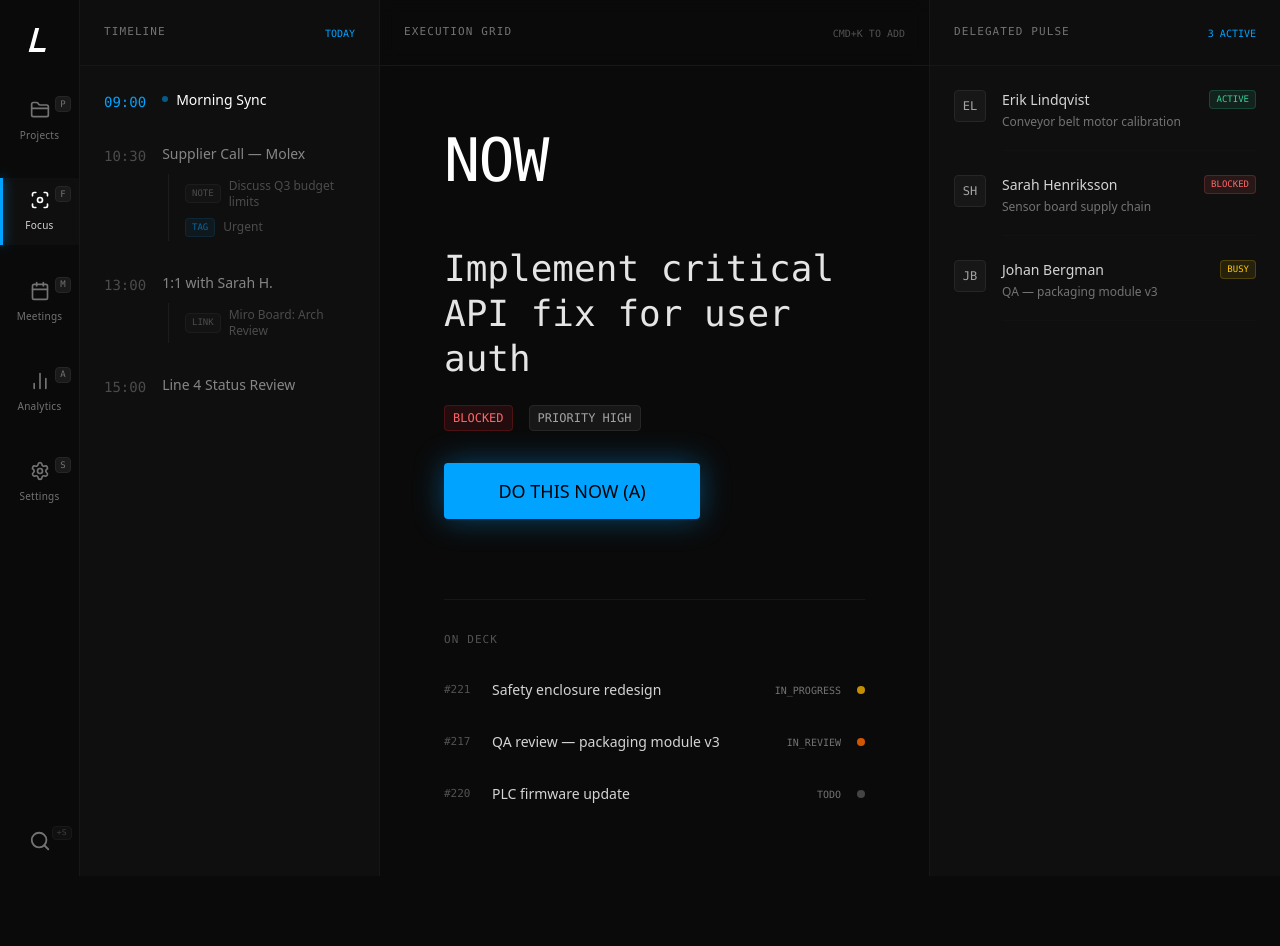
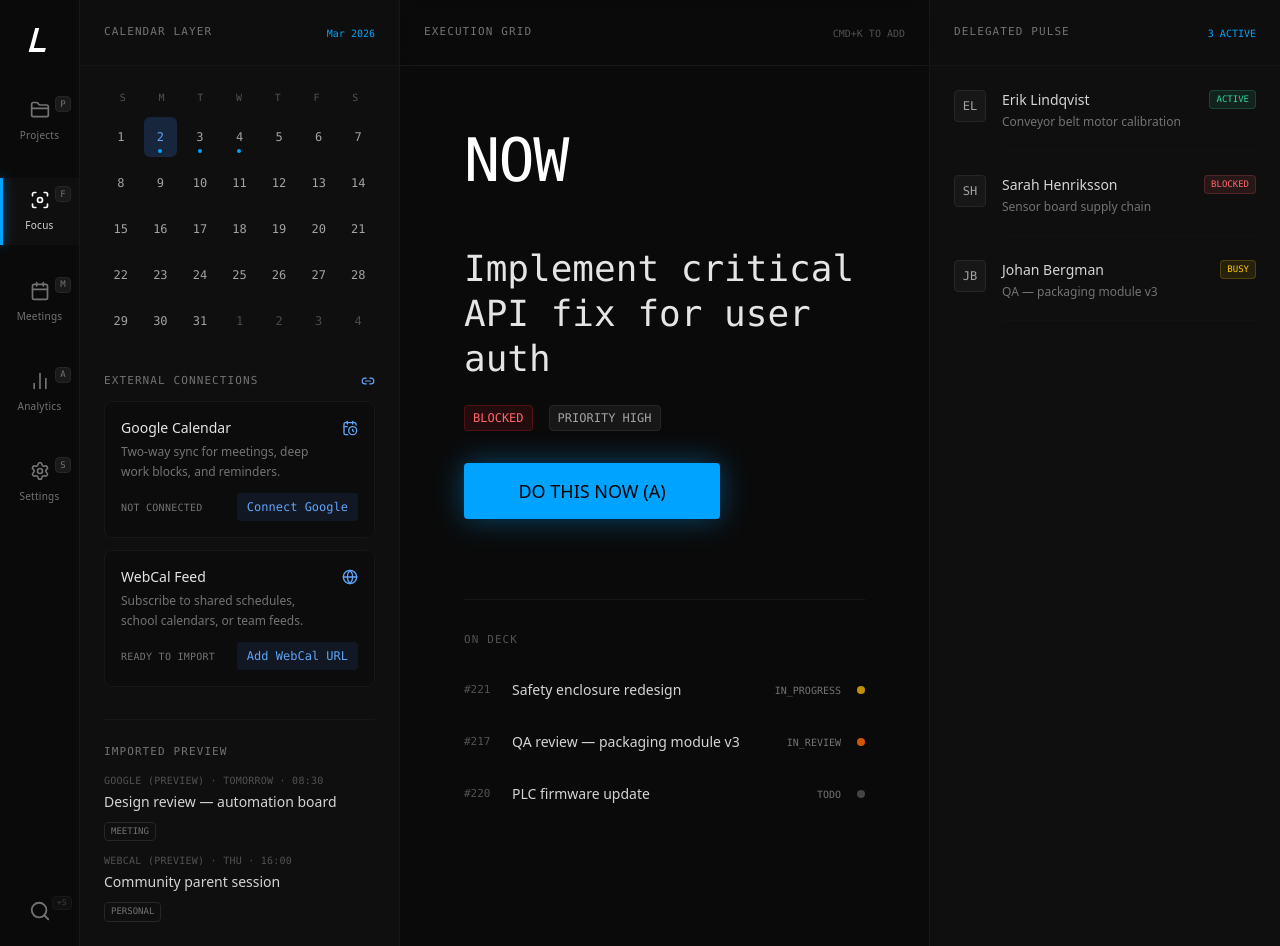
Before and after one commit to Kryckan/gemini-adhd-manager, a Next.js app: page / in a window 1280 px wide. Before the commit the page ends 876 px from the top, so only its background shows below. Built offline with nearby package versions, Linux system fonts and the light colour scheme; no server answers; the database is empty.

Commit message:
Add initial calendar layer and external connection UI

```diff
--- a/src/app/page.tsx
+++ b/src/app/page.tsx
@@ -1,19 +1,42 @@
 import React from 'react';
+import { addDays, endOfMonth, endOfWeek, format, isSameDay, isSameMonth, startOfMonth, startOfWeek } from 'date-fns';
+import { Link2, CalendarClock, Globe } from 'lucide-react';
 import { createClient } from '@/utils/supabase/server';
 import { Sidebar } from '@/components/ui/Sidebar';
+
+const CALENDAR_CONNECTIONS = [
+  {
+    id: 'google-calendar',
+    name: 'Google Calendar',
+    description: 'Two-way sync for meetings, deep work blocks, and reminders.',
+    status: 'Not Connected',
+    icon: CalendarClock,
+    cta: 'Connect Google',
+  },
+  {
+    id: 'webcal-feed',
+    name: 'WebCal Feed',
+    description: 'Subscribe to shared schedules, school calendars, or team feeds.',
+    status: 'Ready to Import',
+    icon: Globe,
+    cta: 'Add WebCal URL',
+  },
+] as const;
+
+const UPCOMING_EXTERNAL_EVENTS = [
+  { id: 'ext-1', source: 'Google (preview)', time: 'Tomorrow · 08:30', title: 'Design review — automation board', tag: 'MEETING' },
+  { id: 'ext-2', source: 'WebCal (preview)', time: 'Thu · 16:00', title: 'Community parent session', tag: 'PERSONAL' },
+];
 
 export default async function AdhdManagerDashboard() {
   const supabase = await createClient();
 
-  // Real Server-Side Data Fetching (Graceful fallback if DB is empty or unlinked)
-  // 1. Fetch the singular 'NOW' task
   const { data: nowTaskData } = await supabase
     .from('tasks')
     .select('*')
     .eq('is_now', true)
     .single();
 
-  // 2. Fetch the 'On Deck' tasks
   const { data: onDeckTasks } = await supabase
     .from('tasks')
     .select('*')
@@ -21,58 +44,95 @@ export default async function AdhdManagerDashboard() {
     .order('created_at', { ascending: false })
     .limit(4);
 
-  // 3. Fetch delegates (Mock fallback for empty DBs)
   const pulseDelegates = [
     { id: '1', owner: 'Erik Lindqvist', initials: 'EL', task: 'Conveyor belt motor calibration', status: 'ACTIVE', statusColor: 'text-emerald-400 bg-emerald-400/10 border-emerald-400/20' },
     { id: '2', owner: 'Sarah Henriksson', initials: 'SH', task: 'Sensor board supply chain', status: 'BLOCKED', statusColor: 'text-red-400 bg-red-400/10 border-red-400/20' },
     { id: '3', owner: 'Johan Bergman', initials: 'JB', task: 'QA — packaging module v3', status: 'BUSY', statusColor: 'text-yellow-400 bg-yellow-400/10 border-yellow-400/20' },
   ];
 
-  // 4. Fetch Timeline Events with Notes
   const timelineEvents = [
-    { time: '09:00', title: 'Morning Sync', active: true, notes: [] },
-    { time: '10:30', title: 'Supplier Call — Molex', notes: [{ id: 'n1', type: 'NOTE', content: 'Discuss Q3 budget limits' }, { id: 'n2', type: 'TAG', content: 'Urgent' }] },
-    { time: '13:00', title: '1:1 with Sarah H.', notes: [{ id: 'n3', type: 'LINK', content: 'Miro Board: Arch Review' }] },
-    { time: '15:00', title: 'Line 4 Status Review', notes: [] },
+    { id: 'evt-1', date: new Date(), time: '09:00', title: 'Morning Sync', active: true, notes: [] },
+    { id: 'evt-2', date: new Date(), time: '10:30', title: 'Supplier Call — Molex', notes: [{ id: 'n1', type: 'NOTE', content: 'Discuss Q3 budget limits' }, { id: 'n2', type: 'TAG', content: 'Urgent' }] },
+    { id: 'evt-3', date: addDays(new Date(), 1), time: '13:00', title: '1:1 with Sarah H.', notes: [{ id: 'n3', type: 'LINK', content: 'Miro Board: Arch Review' }] },
+    { id: 'evt-4', date: addDays(new Date(), 2), time: '15:00', title: 'Line 4 Status Review', notes: [] },
   ];
 
-  // Graceful fallbacks for the NOW task
   const nowTask = nowTaskData || {
-    title: "Implement critical\nAPI fix for user auth",
-    priority: "HIGH",
-    status: "BLOCKED"
+    title: 'Implement critical\nAPI fix for user auth',
+    priority: 'HIGH',
+    status: 'BLOCKED',
   };
 
   const gridTasks = onDeckTasks && onDeckTasks.length > 0 ? onDeckTasks : [
     { id: '#221', title: 'Safety enclosure redesign', status: 'IN_PROGRESS', color: 'bg-yellow-500' },
     { id: '#217', title: 'QA review — packaging module v3', status: 'IN_REVIEW', color: 'bg-orange-500' },
-    { id: '#220', title: 'PLC firmware update', status: 'TODO', color: 'bg-neutral-600' }
+    { id: '#220', title: 'PLC firmware update', status: 'TODO', color: 'bg-neutral-600' },
   ];
+
+  const calendarDays = buildCalendarGrid(new Date());
 
   return (
     <div className="min-h-screen bg-[#0A0A0A] text-neutral-300 font-sans selection:bg-cyan-900 selection:text-cyan-50 flex overflow-hidden">
-
-      {/* LEFT-MOST: Navigation Bar (Client Component for Shortcuts) */}
       <Sidebar />
 
-      {/* MAIN CONTENT: 3-Column Grid */}
-      <main className="flex-1 grid grid-cols-[300px_1fr_350px] divide-x divide-neutral-900 overflow-hidden">
-
-        {/* COLUMN 1: TIMELINE (TODAY'S CALENDAR) */}
+      <main className="flex-1 grid grid-cols-[320px_1fr_350px] divide-x divide-neutral-900 overflow-hidden">
         <section className="bg-[#0f0f0f] flex flex-col overflow-y-auto w-full">
           <header className="p-6 border-b border-neutral-900 shrink-0 sticky top-0 bg-[#0f0f0f]/90 backdrop-blur z-10 flex justify-between items-end">
-            <h2 className="text-[11px] font-mono text-neutral-500 uppercase tracking-widest">Timeline</h2>
-            <span className="text-[10px] font-mono text-[#00A3FF]">TODAY</span>
+            <h2 className="text-[11px] font-mono text-neutral-500 uppercase tracking-widest">Calendar Layer</h2>
+            <span className="text-[10px] font-mono text-[#00A3FF]">{format(new Date(), 'MMM yyyy')}</span>
           </header>
 
           <div className="p-6 space-y-8">
-            {timelineEvents.map((evt, idx) => (
-              <TimelineItem key={idx} time={evt.time} title={evt.title} active={evt.active} notes={evt.notes} />
-            ))}
+            <section>
+              <div className="grid grid-cols-7 text-[10px] uppercase tracking-widest text-neutral-600 mb-3 font-mono">
+                {['S', 'M', 'T', 'W', 'T', 'F', 'S'].map((day) => (
+                  <span key={day} className="text-center">{day}</span>
+                ))}
+              </div>
+              <div className="grid grid-cols-7 gap-1.5">
+                {calendarDays.map((day) => {
+                  const eventCount = timelineEvents.filter((event) => isSameDay(event.date, day)).length;
+                  const isToday = isSameDay(day, new Date());
+                  const outsideMonth = !isSameMonth(day, new Date());
+                  return (
+                    <button
+                      key={day.toISOString()}
+                      className={`h-10 text-xs rounded-md transition-colors font-mono relative focus-visible:outline-2 focus-visible:outline-blue-500 focus-visible:outline-offset-2 ${
+                        isToday ? 'bg-blue-500/20 text-blue-400' : 'text-neutral-400 hover:text-neutral-200 hover:bg-neutral-900'
+                      } ${outsideMonth ? 'opacity-40' : ''}`}
+                      type="button"
+                    >
+                      {format(day, 'd')}
+                      {eventCount > 0 && <span className="absolute bottom-1 left-1/2 -translate-x-1/2 w-1 h-1 rounded-full bg-[#00A3FF]" />}
+                    </button>
+                  );
+                })}
+              </div>
+            </section>
+
+            <section className="space-y-3">
+              <div className="flex items-center justify-between">
+                <h3 className="text-[11px] font-mono text-neutral-500 uppercase tracking-widest">External Connections</h3>
+                <Link2 size={14} className="text-blue-400" />
+              </div>
+              {CALENDAR_CONNECTIONS.map((connection) => (
+                <ConnectionCard key={connection.id} {...connection} />
+              ))}
+            </section>
+
+            <section className="space-y-3 border-t border-neutral-900 pt-6">
+              <h3 className="text-[11px] font-mono text-neutral-500 uppercase tracking-widest">Imported Preview</h3>
+              {UPCOMING_EXTERNAL_EVENTS.map((event) => (
+                <div key={event.id} className="space-y-1">
+                  <p className="text-[10px] font-mono uppercase text-neutral-600 tracking-wide">{event.source} · {event.time}</p>
+                  <p className="text-sm text-neutral-300">{event.title}</p>
+                  <span className="inline-flex px-1.5 py-0.5 rounded text-[9px] font-mono border border-neutral-800 text-neutral-500">{event.tag}</span>
+                </div>
+              ))}
+            </section>
           </div>
         </section>
 
-        {/* COLUMN 2: EXECUTION GRID (THE 'NOW' AREA) */}
         <section className="bg-[#0A0A0A] flex flex-col overflow-y-auto w-full relative">
           <header className="p-6 border-b border-neutral-900 shrink-0 sticky top-0 bg-[#0A0A0A]/90 backdrop-blur z-10 flex justify-between items-end">
             <h2 className="text-[11px] font-mono text-neutral-500 uppercase tracking-widest">Execution Grid</h2>
@@ -94,12 +154,11 @@ export default async function AdhdManagerDashboard() {
                 <span className="px-2 py-1 bg-neutral-900 text-neutral-400 text-xs font-mono uppercase rounded border border-neutral-800">Priority {nowTask.priority}</span>
               </div>
 
-              <button className="flex items-center justify-center gap-3 bg-[#00A3FF] hover:bg-[#33B5FF] text-black w-64 h-14 rounded font-medium text-lg transition-all shadow-[0_0_30px_rgba(0,163,255,0.4)] hover:shadow-[0_0_50px_rgba(0,163,255,0.6)]">
+              <button className="flex items-center justify-center gap-3 bg-[#00A3FF] hover:bg-[#33B5FF] text-black w-64 h-14 rounded font-medium text-lg transition-all shadow-[0_0_30px_rgba(0,163,255,0.4)] hover:shadow-[0_0_50px_rgba(0,163,255,0.6)] focus-visible:outline-2 focus-visible:outline-blue-500 focus-visible:outline-offset-2">
                 DO THIS NOW (A)
               </button>
             </div>
 
-            {/* Secondary Tasks (The "Grid" concept) */}
             <div className="mt-20 border-t border-neutral-900 pt-8">
               <h3 className="text-[11px] font-mono text-neutral-600 uppercase tracking-widest mb-6">On Deck</h3>
               <div className="space-y-4">
@@ -111,7 +170,6 @@ export default async function AdhdManagerDashboard() {
           </div>
         </section>
 
-        {/* COLUMN 3: TEAM PULSE / DELEGATED */}
         <section className="bg-[#0f0f0f] flex flex-col overflow-y-auto w-full">
           <header className="p-6 border-b border-neutral-900 shrink-0 sticky top-0 bg-[#0f0f0f]/90 backdrop-blur z-10 flex justify-between items-end">
             <h2 className="text-[11px] font-mono text-neutral-500 uppercase tracking-widest">Delegated Pulse</h2>
@@ -124,38 +182,60 @@ export default async function AdhdManagerDashboard() {
             ))}
           </div>
         </section>
-
       </main>
     </div>
   );
 }
 
-// Sub-components
-function TimelineItem({ time, title, active = false, notes = [] }: { time: string, title: string, active?: boolean, notes?: { id: string, type: string, content: string }[] }) {
+function buildCalendarGrid(referenceDate: Date) {
+  const monthStart = startOfMonth(referenceDate);
+  const monthEnd = endOfMonth(referenceDate);
+  const gridStart = startOfWeek(monthStart);
+  const gridEnd = endOfWeek(monthEnd);
+
+  const days: Date[] = [];
+  let currentDay = gridStart;
+
+  while (currentDay <= gridEnd) {
+    days.push(currentDay);
+    currentDay = addDays(currentDay, 1);
+  }
+
+  return days;
+}
+
+function ConnectionCard({
+  name,
+  description,
+  status,
+  icon: Icon,
+  cta,
+}: {
+  name: string;
+  description: string;
+  status: string;
+  icon: React.ComponentType<{ size?: number; className?: string }>;
+  cta: string;
+}) {
   return (
-    <div className={`flex flex-col gap-2 group ${active ? 'opacity-100' : 'opacity-60 hover:opacity-100'} transition-opacity`}>
-      <div className="flex gap-4">
-        <span className={`text-sm font-mono shrink-0 pt-0.5 ${active ? 'text-[#00A3FF]' : 'text-neutral-500'}`}>{time}</span>
-        <div className={`text-sm font-sans flex items-start ${active ? 'text-white font-medium' : 'text-neutral-300'}`}>
-          {active && <span className="mr-2 mt-1.5 inline-block shrink-0 w-1.5 h-1.5 bg-[#00A3FF] rounded-full animate-pulse" />}
-          <span className="leading-snug">{title}</span>
+    <article className="bg-neutral-950/50 rounded-lg p-4 space-y-3 border border-neutral-900">
+      <div className="flex items-start justify-between gap-3">
+        <div className="space-y-1">
+          <h4 className="text-sm text-neutral-200 font-medium">{name}</h4>
+          <p className="text-xs text-neutral-500 leading-relaxed">{description}</p>
         </div>
+        <Icon size={16} className="text-blue-400 shrink-0 mt-0.5" />
       </div>
-
-      {/* High Visibility, Low Contrast Note Attachment Area */}
-      {notes.length > 0 && (
-        <div className="ml-16 border-l border-neutral-800 pl-4 py-1 flex flex-col gap-2">
-          {notes.map(note => (
-            <div key={note.id} className="flex items-center gap-2">
-              <span className={`px-1.5 py-0.5 rounded text-[9px] font-mono border ${note.type === 'TAG' ? 'bg-[#00A3FF]/10 text-[#00A3FF] border-[#00A3FF]/20' : 'bg-neutral-900 text-neutral-500 border-neutral-800'}`}>
-                {note.type}
-              </span>
-              <p className="text-xs text-neutral-500 font-sans">{note.content}</p>
-            </div>
-          ))}
-        </div>
-      )}
-    </div>
+      <div className="flex items-center justify-between gap-3">
+        <span className="text-[10px] uppercase tracking-wide font-mono text-neutral-500">{status}</span>
+        <button
+          type="button"
+          className="text-xs font-mono px-2.5 py-1.5 rounded bg-blue-500/10 text-blue-400 hover:bg-blue-500/20 transition-colors focus-visible:outline-2 focus-visible:outline-blue-500 focus-visible:outline-offset-2"
+        >
+          {cta}
+        </button>
+      </div>
+    </article>
   );
 }
 
```
